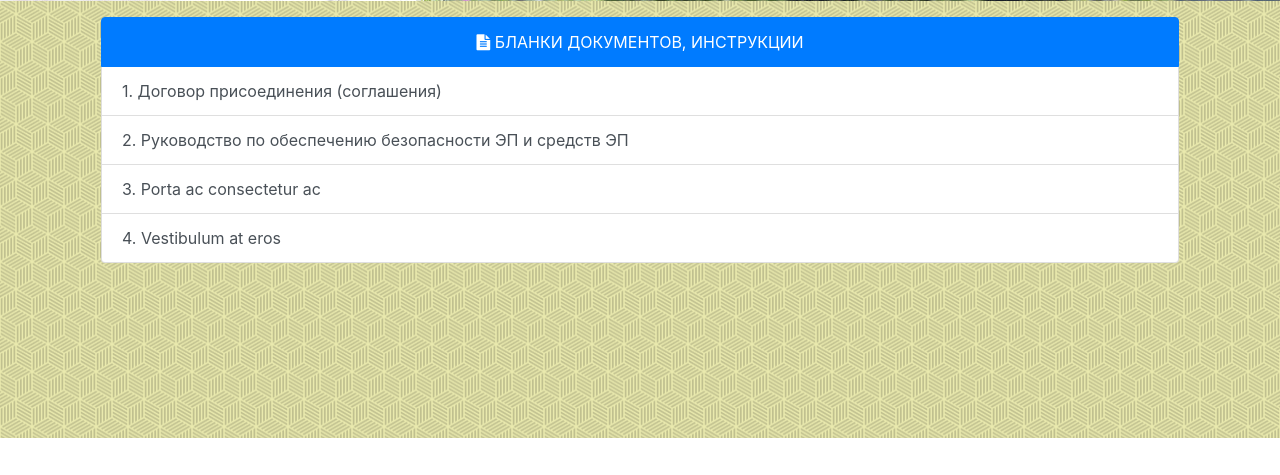
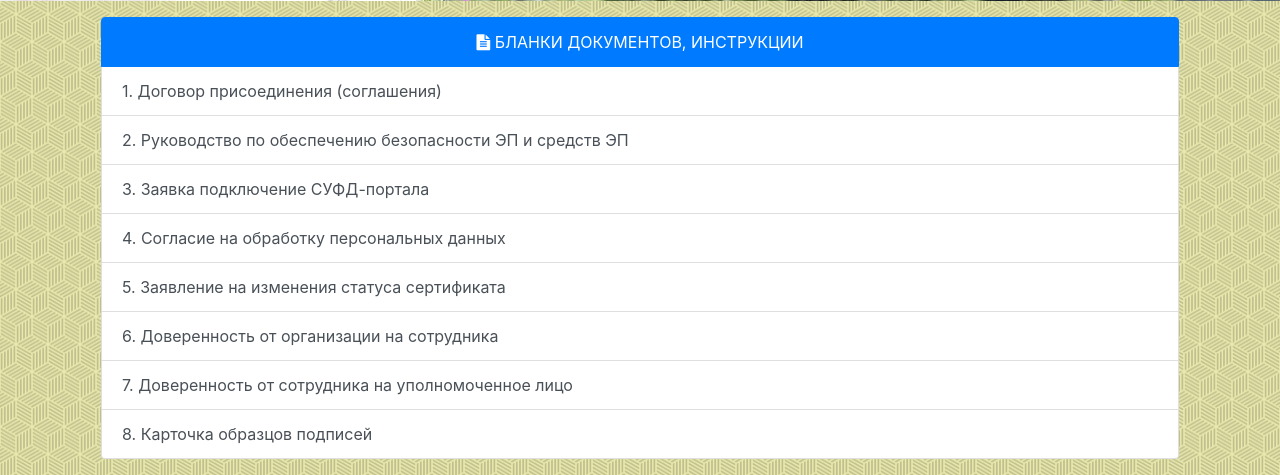
Before and after one commit to Vigi73/otdel19, a Django app: page /blanks/ in a window 1280 px wide. Shown: the part 362-837 px from the top of the page. Before the commit the page ends 800 px from the top, so only its background shows below. Run offline with Django 3.2, Linux system fonts and the light colour scheme; some libraries are stand-ins or nearby versions; some web fonts are replaced.

Commit message:
add blanks files

```diff
--- a/blanks/templates/blanks/blanks.html
+++ b/blanks/templates/blanks/blanks.html
@@ -15,8 +15,12 @@
   </a>
   <a href="{% static 'files/blanks/DogovorТОФК2018.doc' %}" class="list-group-item list-group-item-action">1. Договор присоединения (соглашения)</a>
   <a href="{% static 'files/blanks/bezopasnoct.doc' %}" class="list-group-item list-group-item-action">2. Руководство по обеспечению безопасности ЭП и средств ЭП</a>
-  <a href="#" class="list-group-item list-group-item-action">3. Porta ac consectetur ac</a>
-  <a href="#" class="list-group-item list-group-item-action">4. Vestibulum at eros</a>
+  <a href="{% static 'files/blanks/z_sufd.doc' %}" class="list-group-item list-group-item-action">3. Заявка подключение СУФД-портала</a>
+  <a href="{% static 'files/blanks/soglasie.doc' %}" class="list-group-item list-group-item-action">4. Согласие на обработку персональных данных</a>
+  <a href="{% static 'files/blanks/status_sert.rtf' %}" class="list-group-item list-group-item-action">5. Заявление на изменения статуса сертификата</a>
+  <a href="{% static 'files/blanks/dov_ur.doc' %}" class="list-group-item list-group-item-action">6. Доверенность от организации на сотрудника</a>
+  <a href="{% static 'files/blanks/dov_fiz.doc' %}" class="list-group-item list-group-item-action">7. Доверенность от сотрудника на уполномоченное лицо</a>
+  <a href="{% static 'files/blanks/kop.RTF' %}" class="list-group-item list-group-item-action">8. Карточка образцов подписей</a>
 </div>
 
 
```
Also changed, not shown: 6 other files.
